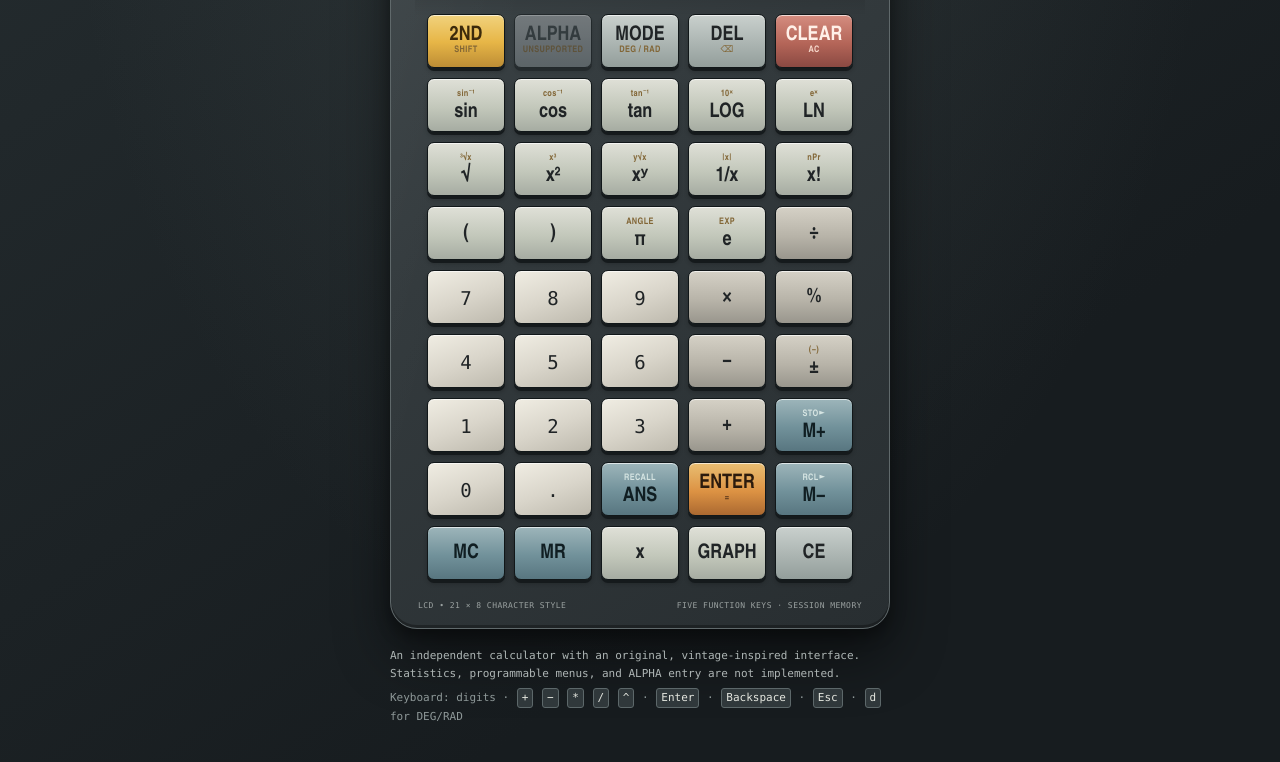
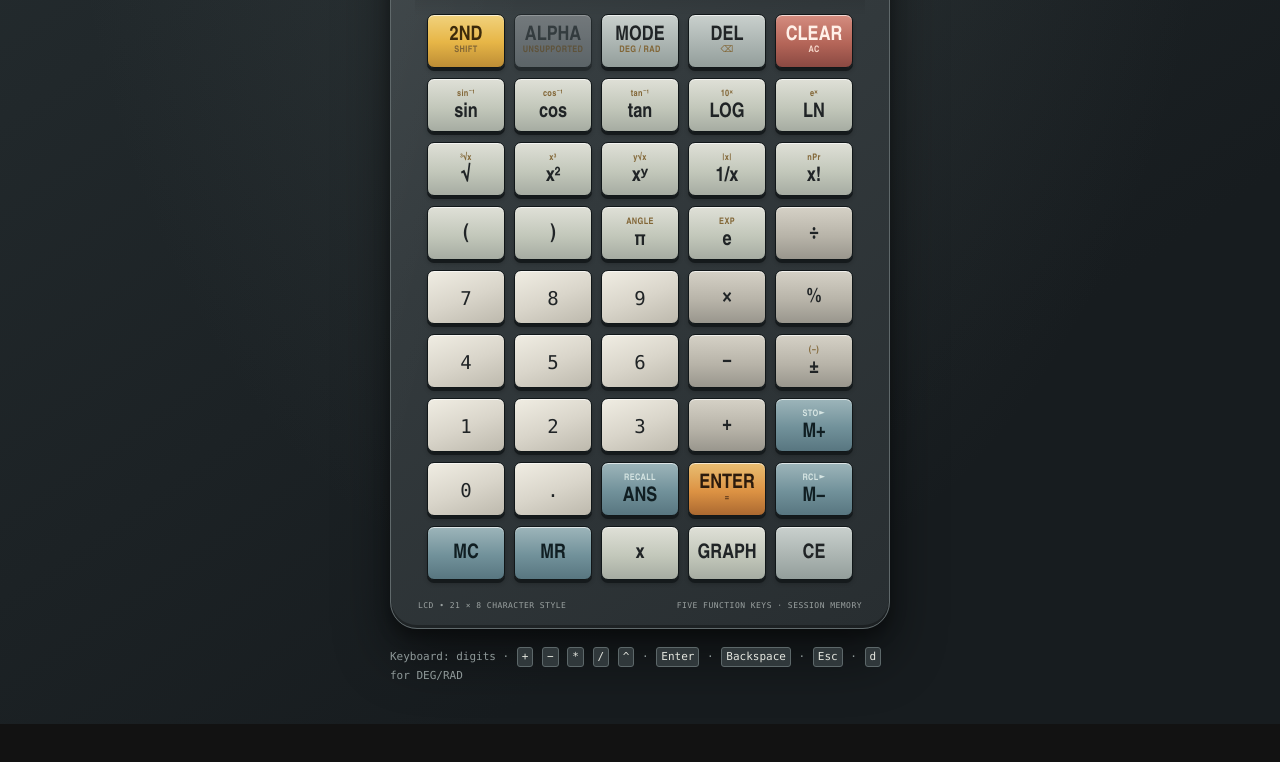
Before and after one commit to chriseatontx/wolfcalc, a website with bundled scripts: page index.html in a window 1280 px wide. Shown: the part 352-1114 px from the top of the page. After the commit the page ends 1076 px from the top, so only its background shows below. Built offline with nearby package versions, Linux system fonts and the light colour scheme.

Commit message:
Remove unsupported feature note from calculator page (#3)

```diff
--- a/index.html
+++ b/index.html
@@ -116,7 +116,6 @@
       </section>
 
       <aside class="page-note">
-        <p>An independent calculator with an original, vintage-inspired interface. Statistics, programmable menus, and ALPHA entry are not implemented.</p>
         <p class="keyboard-hint">Keyboard: digits · <kbd>+</kbd> <kbd>−</kbd> <kbd>*</kbd> <kbd>/</kbd> <kbd>^</kbd> · <kbd>Enter</kbd> · <kbd>Backspace</kbd> · <kbd>Esc</kbd> · <kbd>d</kbd> for DEG/RAD</p>
       </aside>
     </main>
```
